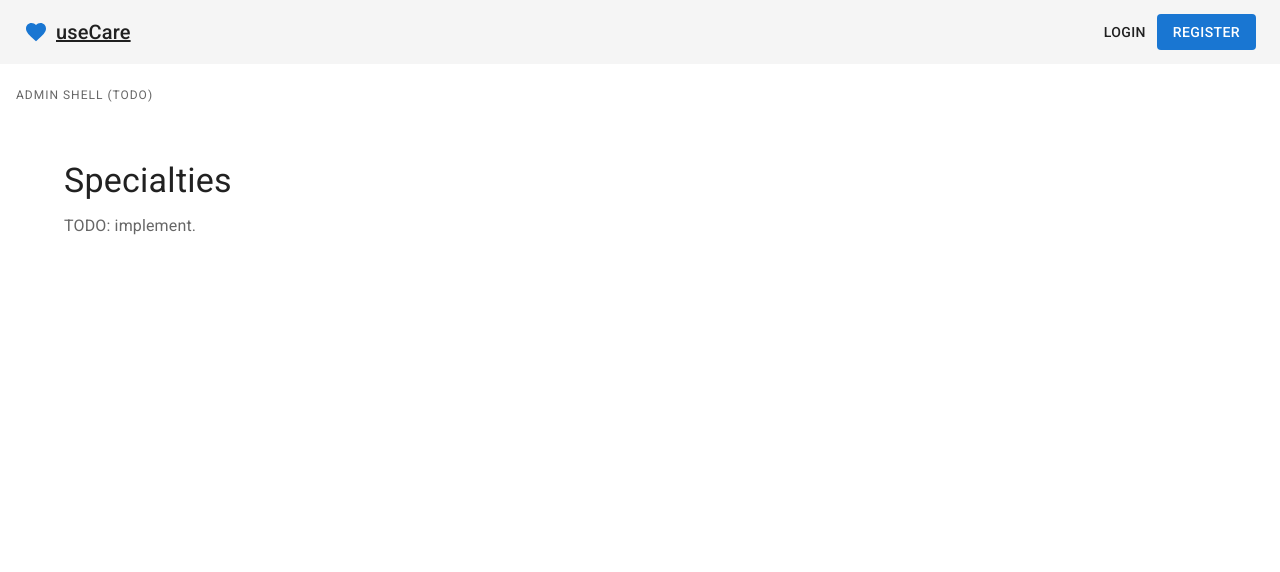
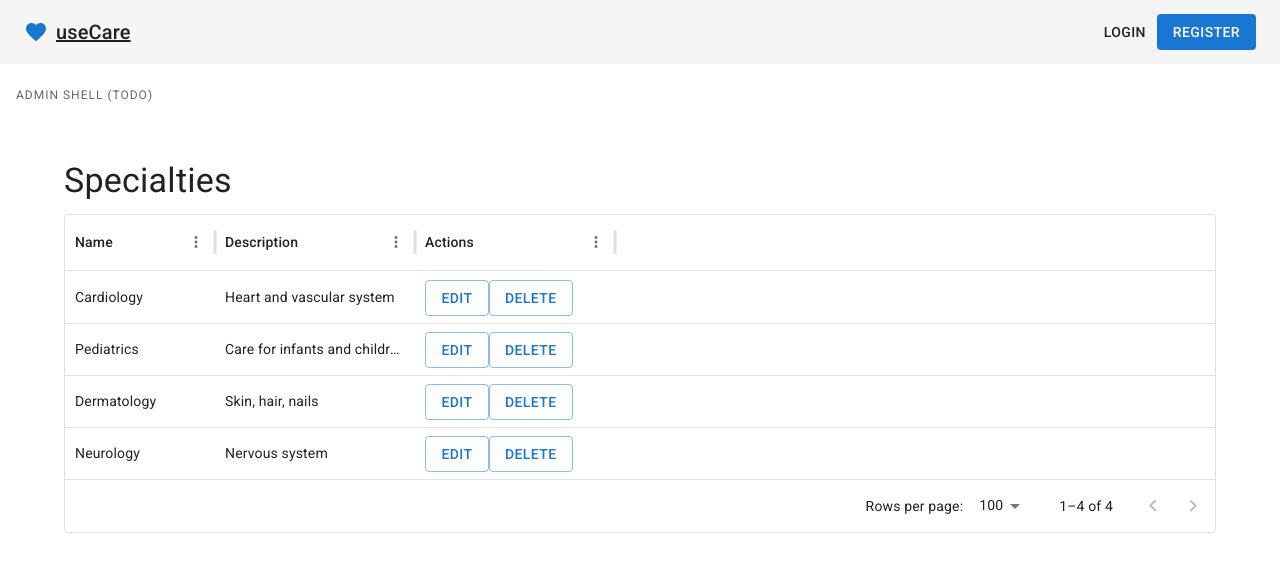
Before and after one commit to DevAbdoTolba/useCare, a React (Vite) app: page /admin/specialties in a window 1280 px wide. Shown: the top 572 px of the page. Built offline with nearby package versions, Linux system fonts and the light colour scheme; no server answers.

Commit message:
FEAT: added the specialties Table and the Delete Button in admin/specailties page

```diff
--- a/package.json
+++ b/package.json
@@ -13,6 +13,7 @@
     "@emotion/styled": "^11.13.0",
     "@mui/icons-material": "^6.1.6",
     "@mui/material": "^6.1.6",
+    "@mui/x-data-grid": "^8.28.6",
     "@mui/x-date-pickers": "^7.29.4",
     "dayjs": "^1.11.20",
     "react": "^18.3.1",
--- a/src/pages/admin/SpecialtiesPage.jsx
+++ b/src/pages/admin/SpecialtiesPage.jsx
@@ -1,12 +1,77 @@
-import { Container, Typography } from '@mui/material';
+import { Container, Typography , Button} from '@mui/material';
+import { listSpecialties , createSpecialty , updateSpecialty , deleteSpecialty } from '../../api/specialties';
+import LoadingSpinner  from '../../components/common/LoadingSpinner';
+import  EmptyState from '../../components/common/EmptyState';
+import ConfirmDialog  from '../../components/common/ConfirmDialog';
+import { DataGrid } from '@mui/x-data-grid';
+import { useEffect, useState } from 'react';
 
 export default function SpecialtiesPage() {
   // TODO: implement per wireframe (docs/useCare.excalidraw).
   // CRUD: list specialties, add, edit, delete (with ConfirmDialog).
+  const [rows , setRows] = useState([]);
+  const [loading , setLoading] = useState(true);
+  const [selectedRow , setSelectedRow] = useState(null);
+  const [confirmOpen , setConfirmOpen] = useState(false);
+
+  useEffect(()=>{
+    listSpecialties().then(data=>{
+      setRows(data);
+      setLoading(false);
+    })
+    }
+    ,[])
+
+  const columns = [
+  { field: 'name', headerName: 'Name', width: 150 },
+  { field: 'description', headerName: 'Description', width: 200 },
+  {
+    field: 'actions',
+    headerName: 'Actions',
+    width: 200,
+    renderCell: (params) => (
+      <>
+        <Button variant="outlined" onClick={() => handleEdit(params.row)} >Edit</Button>
+        <Button variant="outlined" onClick={() => handleDelete(params.row)} >Delete</Button>
+      </>
+    ),
+  },
+  ];
+
+  const handleDelete = (row) => {
+    setSelectedRow(row);
+    setConfirmOpen(true);
+  }
+
+  const handleEdit = (row) => {
+    selectedRow(row);
+  }
+
+  const handleConfirmDelete = () => {
+    deleteSpecialty(selectedRow.id).then(() => {
+      setRows(rows.filter(r => r.id !== selectedRow.id ));
+      setConfirmOpen(false);
+      setSelectedRow(null);
+    }).catch((err)=> console.log(err));
+  }
+
   return (
     <Container maxWidth="lg">
       <Typography variant="h4" gutterBottom marginTop={4}>Specialties</Typography>
-      <Typography color="text.secondary">TODO: implement.</Typography>
+      {
+        loading ? <LoadingSpinner/> : (
+        <div>
+          <DataGrid rows={rows} columns={columns}></DataGrid>
+        </div>
+      )}
+
+      <ConfirmDialog
+        open={confirmOpen}
+        onConfirm={handleConfirmDelete}
+        onCancel={()=> setConfirmOpen(false)}
+        message={`Are you sure you want to delete "${selectedRow?.name}"?`}
+      />
+
     </Container>
   );
 }
```
Also changed, not shown: 1 other file (tests, documents, lock files or other folders).
